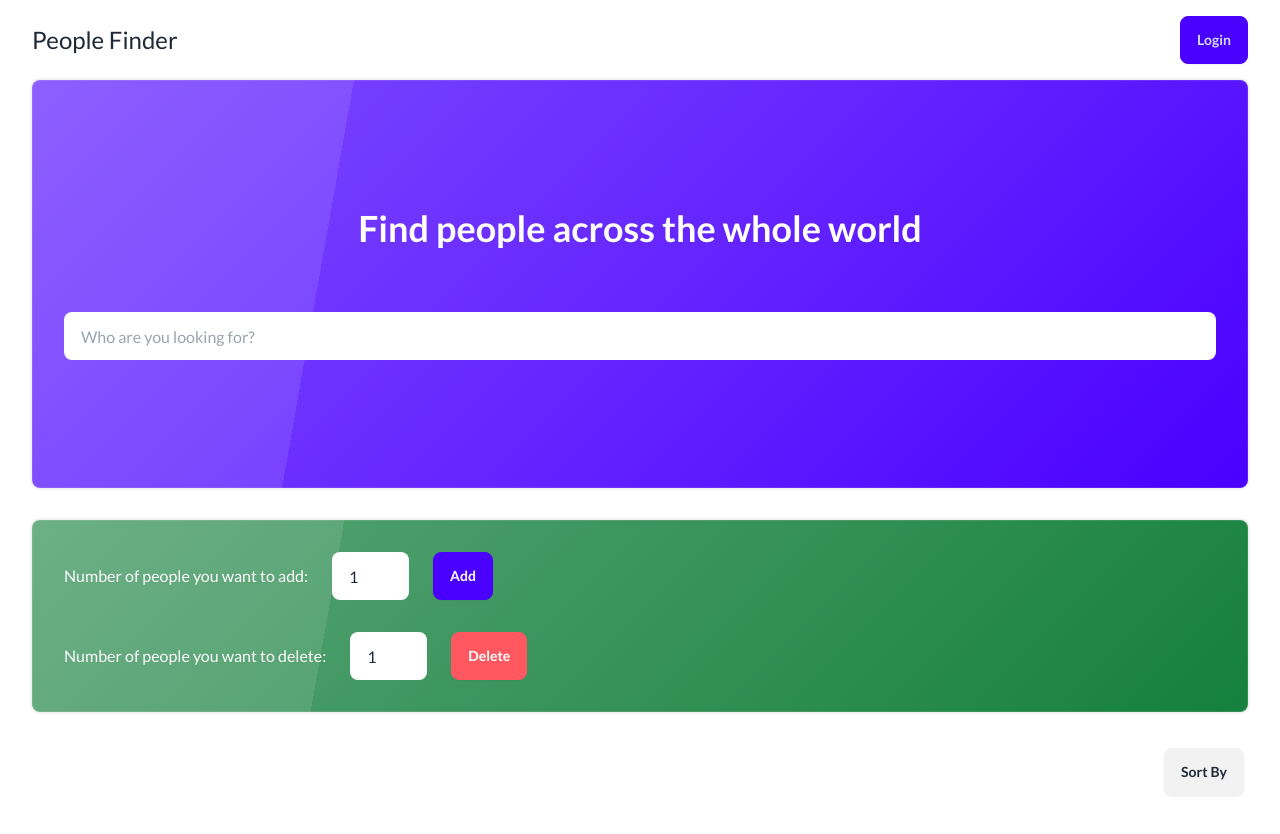
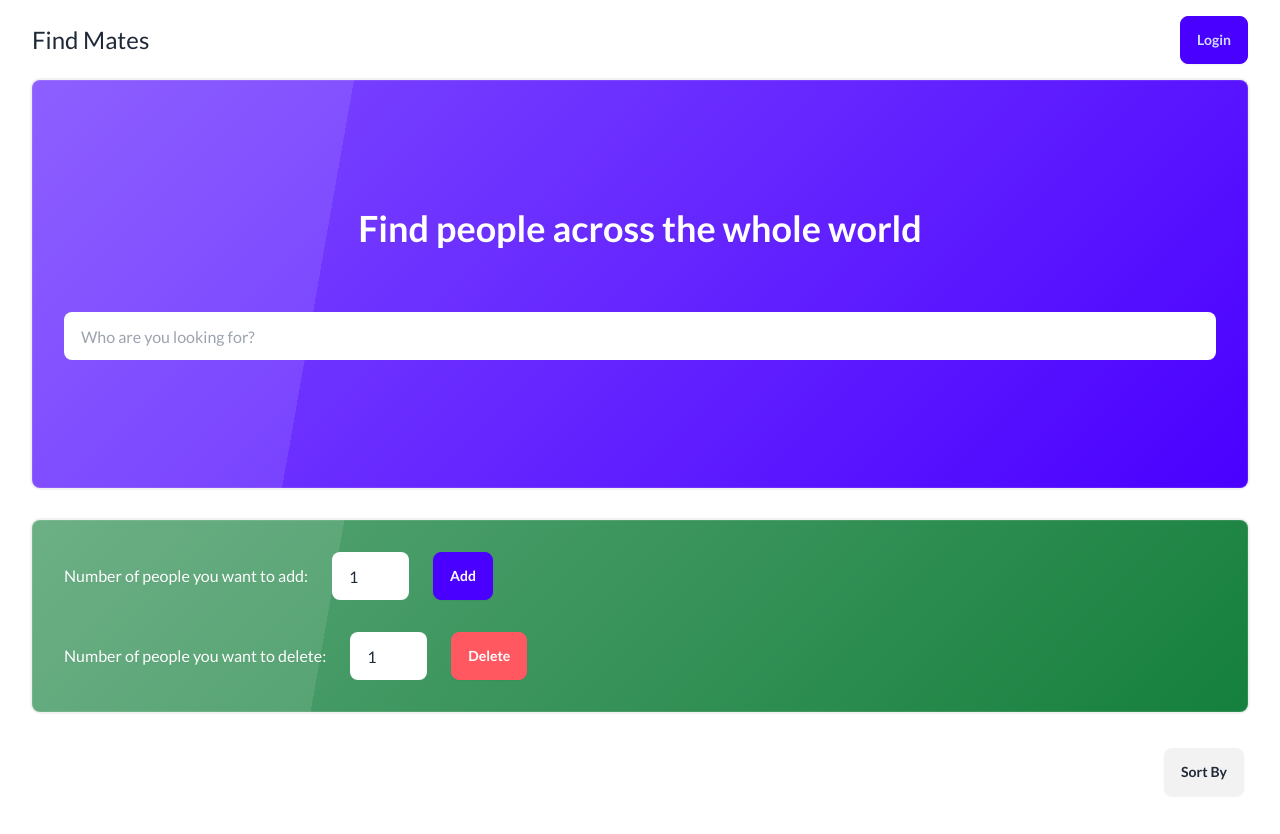
Before and after one commit to heytulsiprasad/find-mates, a Next.js app: page / in a window 1280 px wide. Shown: the top 834 px of the page. Built offline with nearby package versions, Linux system fonts and the light colour scheme; no server answers.

Commit message:
Update name of repo

```diff
--- a/app/components/Navbar.js
+++ b/app/components/Navbar.js
@@ -47,7 +47,7 @@ const Navbar = () => {
     <>
       <nav className="flex justify-between items-center px-8 py-4">
         <div className="text-2xl">
-          <h1>People Finder</h1>
+          <h1>Find Mates</h1>
         </div>
 
         {/* Avatar (login) */}
--- a/app/layout.js
+++ b/app/layout.js
@@ -6,7 +6,7 @@ import { AuthProvider } from "./context/AuthContext";
 const inter = Inter({ subsets: ["latin"] });
 
 export const metadata = {
-  title: "People Finder",
+  title: "Find Mates",
   description: "Find people you want to meet",
 };
 
--- a/package.json
+++ b/package.json
@@ -1,5 +1,5 @@
 {
-  "name": "people-finder",
+  "name": "find-mates",
   "version": "0.1.0",
   "private": true,
   "scripts": {
```
Also changed, not shown: 1 other file (tests, documents, lock files or other folders).
